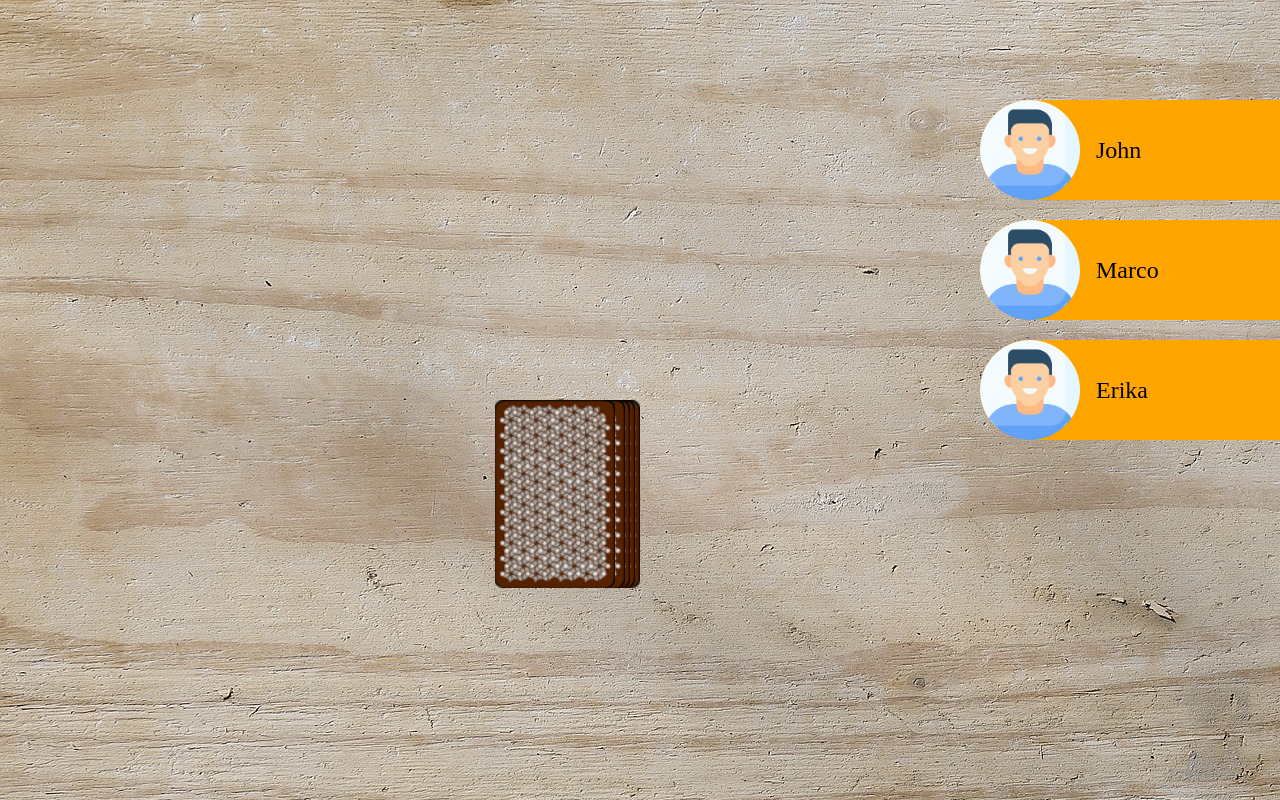
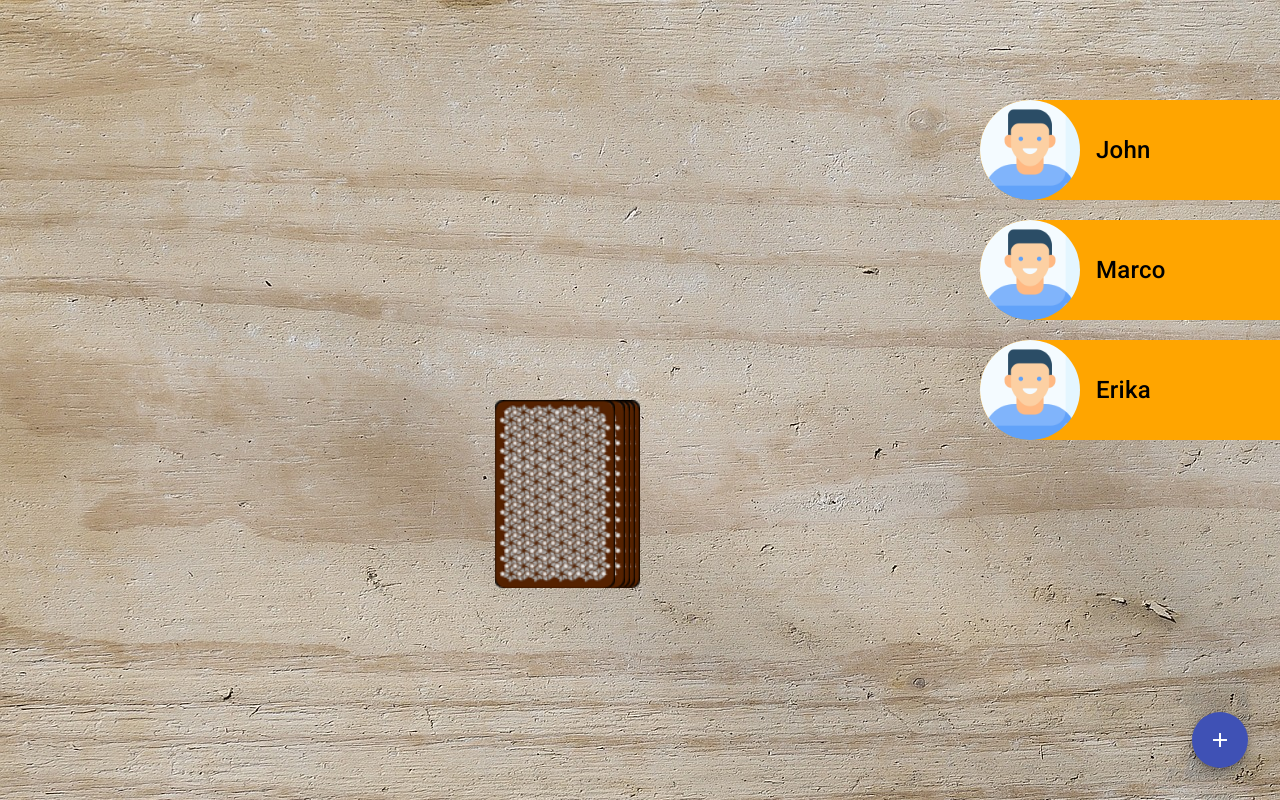
Before and after one commit to YeHtutt/ring-of-fire, an Angular app: page /game in a window 1280 px wide. Built offline with nearby package versions, Linux system fonts and the light colour scheme.

Commit message:
designed add button from material design library

```diff
--- a/angular.json
+++ b/angular.json
@@ -30,6 +30,7 @@
               "src/assets"
             ],
             "styles": [
+              "@angular/material/prebuilt-themes/indigo-pink.css",
               "src/styles.scss"
             ],
             "scripts": []
@@ -93,6 +94,7 @@
               "src/assets"
             ],
             "styles": [
+              "@angular/material/prebuilt-themes/indigo-pink.css",
               "src/styles.scss"
             ],
             "scripts": []
--- a/package.json
+++ b/package.json
@@ -11,10 +11,12 @@
   "private": true,
   "dependencies": {
     "@angular/animations": "^16.1.0",
+    "@angular/cdk": "^16.1.3",
     "@angular/common": "^16.1.0",
     "@angular/compiler": "^16.1.0",
     "@angular/core": "^16.1.0",
     "@angular/forms": "^16.1.0",
+    "@angular/material": "^16.1.3",
     "@angular/platform-browser": "^16.1.0",
     "@angular/platform-browser-dynamic": "^16.1.0",
     "@angular/router": "^16.1.0",
--- a/src/app/game/game.component.html
+++ b/src/app/game/game.component.html
@@ -19,3 +19,7 @@
 
     </div>
 </div>
+
+<button mat-fab color="primary" aria-label="Example icon button with a delete icon" class="btn-add">
+    <mat-icon>add</mat-icon>
+  </button>
--- a/src/app/game/game.component.scss
+++ b/src/app/game/game.component.scss
@@ -55,3 +55,9 @@
     position: absolute;
     right: 0;
 }
+
+.btn-add {
+    position: absolute;
+    right: 32px;
+    bottom: 32px;
+}
--- a/src/index.html
+++ b/src/index.html
@@ -6,8 +6,11 @@
   <base href="/">
   <meta name="viewport" content="width=device-width, initial-scale=1">
   <link rel="icon" type="image/x-icon" href="favicon.ico">
+  <link rel="preconnect" href="https://fonts.gstatic.com">
+  <link href="https://fonts.googleapis.com/css2?family=Roboto:wght@300;400;500&display=swap" rel="stylesheet">
+  <link href="https://fonts.googleapis.com/icon?family=Material+Icons" rel="stylesheet">
 </head>
-<body>
+<body class="mat-typography">
   <app-root></app-root>
 </body>
 </html>
--- a/src/styles.scss
+++ b/src/styles.scss
@@ -2,3 +2,5 @@
 body {
     margin: 0;
 }
+html, body { height: 100%; }
+body { margin: 0; font-family: Roboto, "Helvetica Neue", sans-serif; }
```
Also changed, not shown: src/app/app.module.ts (+7 -1 lines), 1 other file (tests, documents, lock files or other folders).
